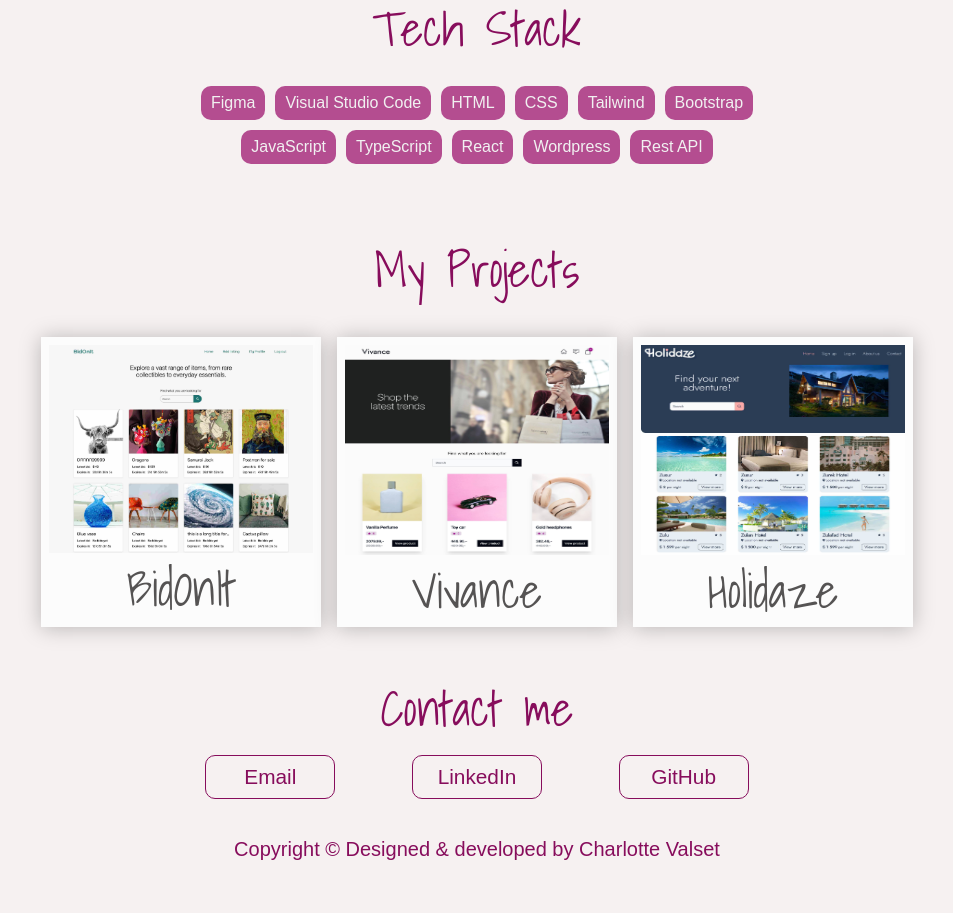
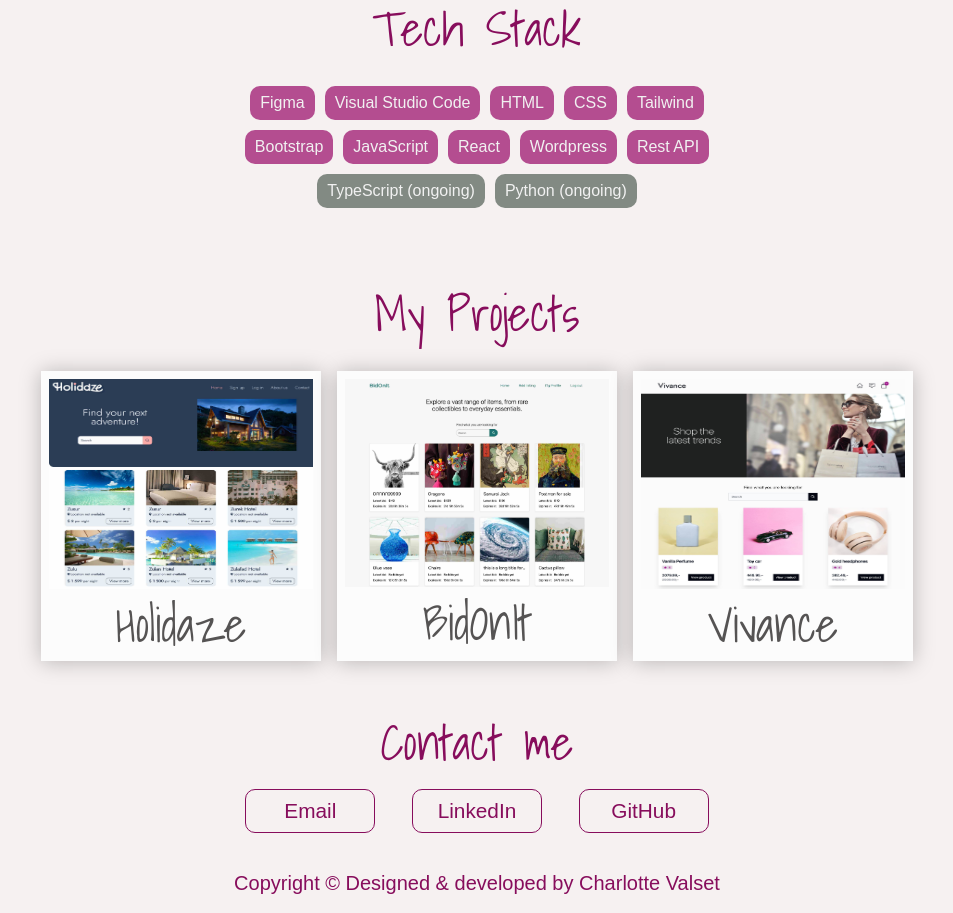
Before and after one commit to CharlotteValset/CharlotteValset_portfolio-2, a website built with Vite: page index.html in a window 1280 px wide. Shown: the part 860-1773 px from the top of the page, without its empty margins (163-1116 px from the left). Before the commit the page ends 1739 px from the top, so only its background shows below. Built offline with nearby package versions, Linux system fonts and the light colour scheme.

Commit message:
Small updates

```diff
--- a/src/components/techStack.ts
+++ b/src/components/techStack.ts
@@ -13,7 +13,7 @@ export const TechStack = (): void => {
   techStackList.classList.add('techStackList');
   techStackContainer.appendChild(techStackList);
 
-  const techstack = ['Figma', 'Visual Studio Code', 'HTML', 'CSS', 'Tailwind', 'Bootstrap', 'JavaScript', 'TypeScript', 'React', 'Wordpress', 'Rest API'];
+  const techstack = ['Figma', 'Visual Studio Code', 'HTML', 'CSS', 'Tailwind', 'Bootstrap', 'JavaScript', 'React', 'Wordpress', 'Rest API'];
   techstack.forEach((tech) => {
     const techStackItem = document.createElement('li');
     techStackItem.classList.add('techStackItem');
@@ -21,4 +21,12 @@ export const TechStack = (): void => {
     techStackList.appendChild(techStackItem);
   }, techStackList);
 
+  const techstackLearning = ['TypeScript (ongoing)', 'Python (ongoing)'];
+  techstackLearning.forEach((tech) => {
+    const techStackLearningItem = document.createElement('li');
+    techStackLearningItem.classList.add('techStackLearningItem');
+    techStackLearningItem.textContent = tech;
+    techStackList.appendChild(techStackLearningItem);
+  }, techStackList);
+
 };
--- a/src/data/projects.ts
+++ b/src/data/projects.ts
@@ -14,6 +14,17 @@ export interface Project {
 export const projects: Project[] = [
   {
     id: 1,
+    title: "Holidaze",
+    description: [
+      "Book your next holiday with Holidaze. Find the perfect accommodation for your next trip and book it today!",
+      "My final project exam - designed in Figma, built with Vite, Tailwind, React and using Noroffs Rest API.",
+    ],
+    imageUrl: holidazeImage,
+    linkWebsite: "https://book-at-holidaze.netlify.app/",
+    linkGithub: "https://github.com/CharlotteValset/Holidaze",
+  },
+  {
+    id: 2,
     title: "BidOnIt",
     description: [
       "BidOnIt, bid on items you like and put your own items up for auction.",
@@ -22,10 +33,9 @@ export const projects: Project[] = [
     imageUrl: bidonitImage,
     linkWebsite: "https://bidonit.netlify.app/",
     linkGithub: "https://github.com/CharlotteValset/auction-site-sp2",
-
   },
   {
-    id: 2,
+    id: 3,
     title: "Vivance",
     description: [
       "Get a great deal and shop the latest trends at Vivance,an e-commerce store.",
@@ -35,15 +45,4 @@ export const projects: Project[] = [
     linkWebsite: "https://vivance.netlify.app/",
     linkGithub: "https://github.com/CharlotteValset/react-ecom-store",
   },
-  {
-    id: 3,
-    title: "Holidaze",
-    description: [
-      "Book your next holiday with Holidaze. Find the perfect accommodation for your next trip and book it today!",
-      "My final project exam - designed in Figma, built with Vite, Tailwind, React and using Noroffs Rest API.",
-    ],
-    imageUrl: holidazeImage,
-    linkWebsite: "https://book-at-holidaze.netlify.app/",
-    linkGithub: "https://github.com/CharlotteValset/Holidaze",
-  },
 ]
--- a/src/style.css
+++ b/src/style.css
@@ -195,7 +195,7 @@ p {
 	justify-content: center;
 	gap: 10px;
 	width: 90%;
-  max-width: 600px;
+	max-width: 550px;
 	margin: 30px auto 40px auto;
 }
 
@@ -206,9 +206,18 @@ p {
 	padding: 5px 10px;
 }
 
+.techStackLearningItem {
+	background: #828a83;
+	color: #f1f1f1;
+	border-radius: var(--border-radius-10);
+	padding: 5px 10px;
+}
+
+.link-container
+
 /* MY PROJECTS */
 .projects-heading {
-  margin-bottom: 40px;
+	margin-bottom: 60px;
 }
 
 #about,
@@ -268,6 +277,7 @@ p {
 	flex-wrap: wrap;
 	justify-content: center;
 	gap: 1rem;
+	margin-top: 30px;
 }
 
 .description-container {
@@ -302,9 +312,8 @@ p {
 	display: flex;
 	justify-content: space-around;
 	flex-wrap: wrap;
-  gap: 20px;
 	margin: 20px auto;
-  max-width: 600px;
+	max-width: 500px;
 }
 
 .contactLink {
```
Lines whose indentation alone changed are shown as unchanged.
